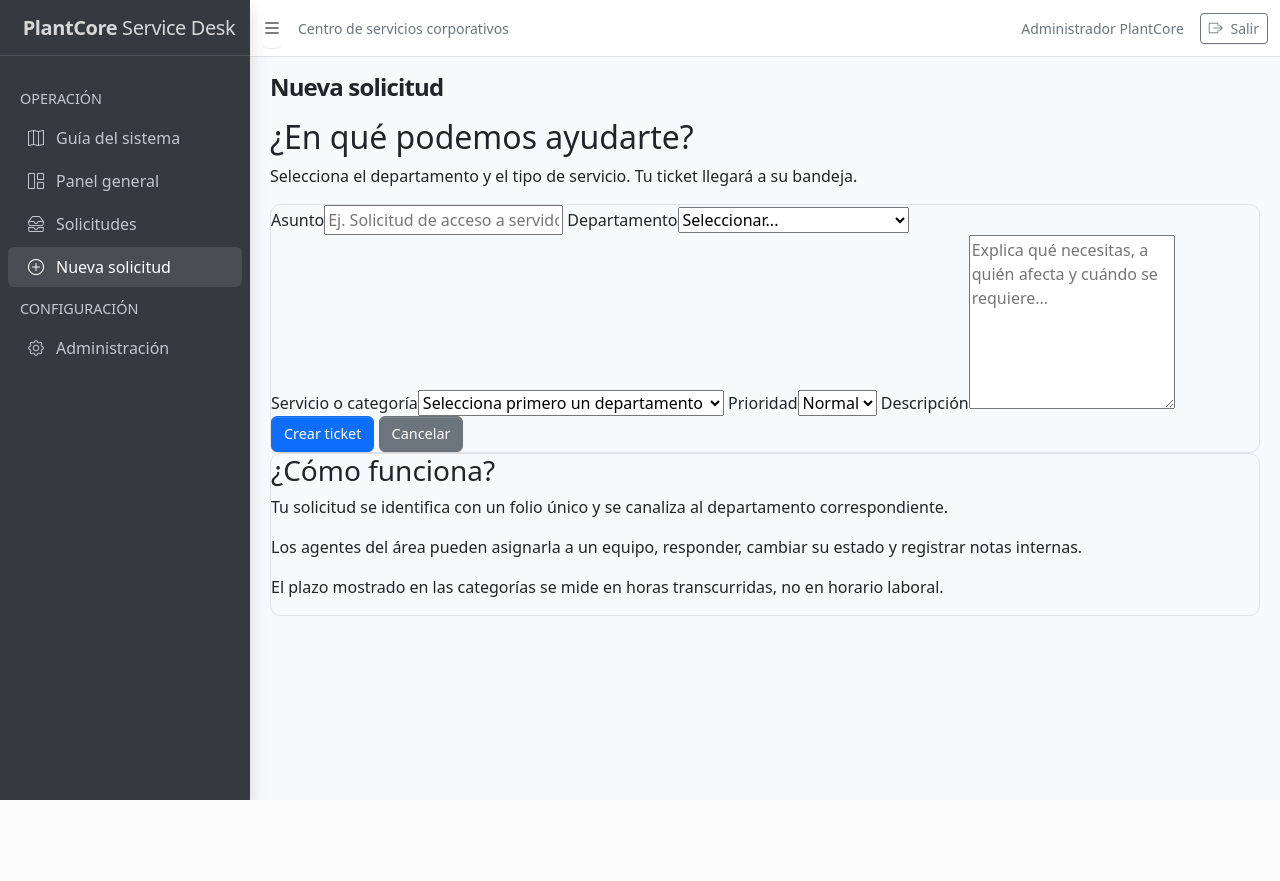
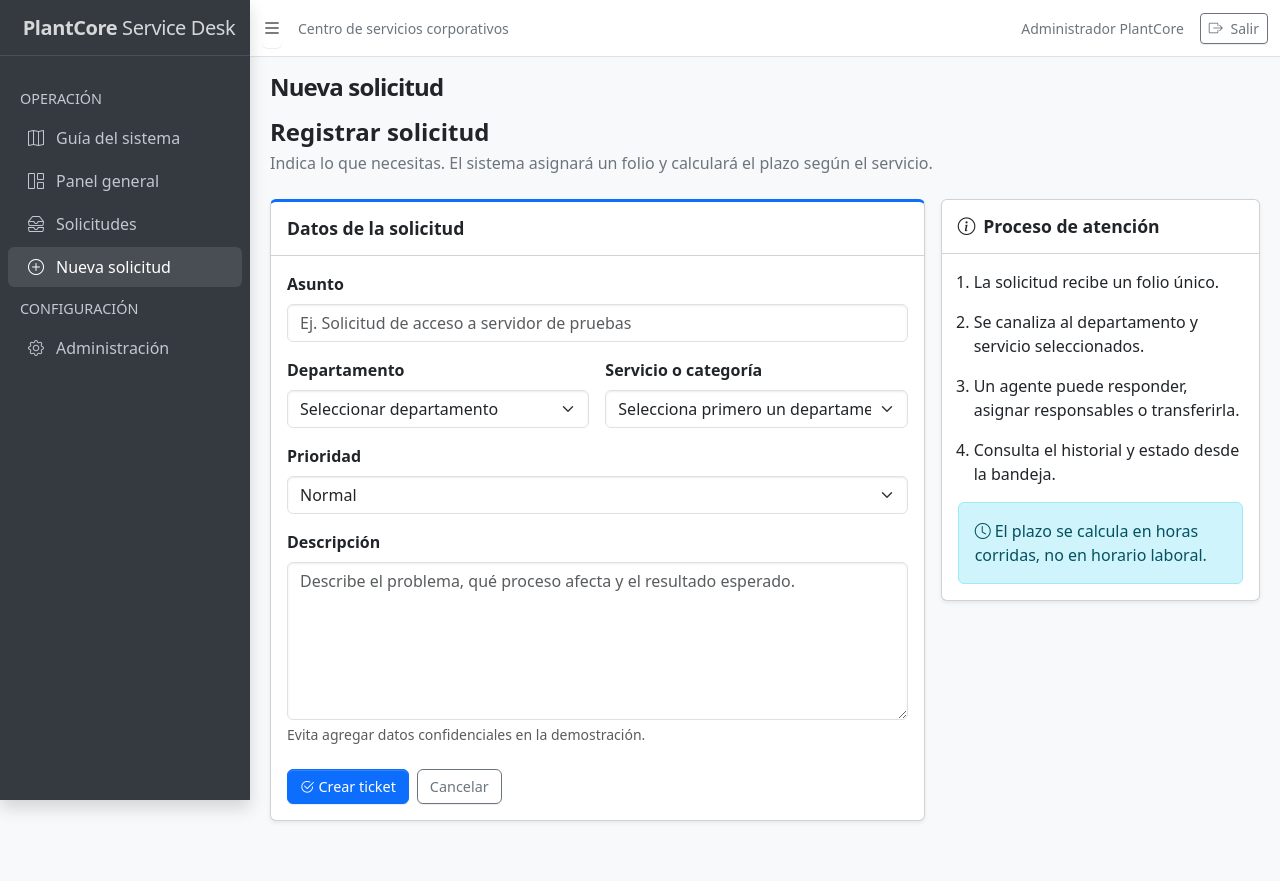
Before and after one commit to diegoarmando025/plantcore-service-desk, a Laravel app: page /tickets/create in a window 1280 px wide. Before the commit the page ends 800 px from the top, so only its background shows below. Run offline with Laravel 12, Linux system fonts and the light colour scheme; a user stored in the database is signed in; data comes from the database, SQL or seed files in the repository.

Commit message:
fix(ui): rebuild ticket creation as AdminLTE card and Bootstrap form

```diff
--- a/resources/views/tickets/create.blade.php
+++ b/resources/views/tickets/create.blade.php
@@ -1,13 +1,48 @@
 @extends('layouts.app')
 @section('heading','Nueva solicitud')
-@section('content')<div class="pageintro"><div><h2>¿En qué podemos ayudarte?</h2><p class="muted">Selecciona el departamento y el tipo de servicio. Tu ticket llegará a su bandeja.</p></div></div>
-<div class="twocol"><section class="panel pad"><form method="POST" action="{{ route('tickets.store') }}">@csrf
-<label>Asunto<input type="text" name="title" maxlength="180" minlength="5" value="{{ old('title') }}" placeholder="Ej. Solicitud de acceso a servidor de pruebas" required></label>
-<label>Departamento<select name="department_id" id="department" required><option value="">Seleccionar...</option>@foreach($departments as $dep)<option value="{{ $dep->id }}" @selected(old('department_id')==$dep->id)>{{ $dep->name }}</option>@endforeach</select></label>
-<label>Servicio o categoría<select name="ticket_category_id" id="category" required><option value="">Selecciona primero un departamento</option>@foreach($categories as $cat)<option data-department="{{ $cat->department_id }}" value="{{ $cat->id }}" @selected(old('ticket_category_id')==$cat->id)>{{ $cat->name }} · {{ $cat->sla_hours }} h</option>@endforeach</select></label>
-<label>Prioridad<select name="priority"><option value="normal">Normal</option><option value="low">Baja</option><option value="high">Alta</option><option value="critical">Crítica</option></select></label>
-<label>Descripción<textarea name="description" rows="7" minlength="10" maxlength="10000" placeholder="Explica qué necesitas, a quién afecta y cuándo se requiere..." required>{{ old('description') }}</textarea></label>
-<button class="btn btn-primary">Crear ticket</button> <a class="btn btn-secondary" href="{{ route('tickets.index') }}">Cancelar</a>
-</form></section><aside class="panel pad tip"><h3>¿Cómo funciona?</h3><p>Tu solicitud se identifica con un folio único y se canaliza al departamento correspondiente.</p><p>Los agentes del área pueden asignarla a un equipo, responder, cambiar su estado y registrar notas internas.</p><p class="muted">El plazo mostrado en las categorías se mide en horas transcurridas, no en horario laboral.</p></aside></div>
-<script>const d=document.getElementById('department'),c=document.getElementById('category');function filterCategories(){for(const o of c.options){if(!o.value)continue;o.hidden=o.dataset.department!==d.value;o.disabled=o.hidden}if(c.selectedOptions[0]?.disabled)c.value=''}d.addEventListener('change',filterCategories);filterCategories();</script>
+@section('content')
+<div class="mb-4"><h2 class="h4 fw-semibold text-body mb-1">Registrar solicitud</h2><p class="text-secondary mb-0">Indica lo que necesitas. El sistema asignará un folio y calculará el plazo según el servicio.</p></div>
+<div class="row g-3">
+ <div class="col-12 col-xl-8">
+  <div class="card card-primary card-outline shadow-sm">
+   <div class="card-header"><h3 class="card-title fw-semibold">Datos de la solicitud</h3></div>
+   <div class="card-body">
+    <form method="POST" action="{{ route('tickets.store') }}" id="ticket-create-form">
+     @csrf
+     <div class="mb-3"><label for="title" class="form-label fw-semibold">Asunto</label><input class="form-control" id="title" name="title" maxlength="180" minlength="5" value="{{ old('title') }}" placeholder="Ej. Solicitud de acceso a servidor de pruebas" required></div>
+     <div class="row g-3 mb-3">
+      <div class="col-md-6"><label for="department" class="form-label fw-semibold">Departamento</label><select class="form-select" name="department_id" id="department" required><option value="">Seleccionar departamento</option>@foreach($departments as $dep)<option value="{{ $dep->id }}" @selected(old('department_id')==$dep->id)>{{ $dep->name }}</option>@endforeach</select></div>
+      <div class="col-md-6"><label for="category" class="form-label fw-semibold">Servicio o categoría</label><select class="form-select" name="ticket_category_id" id="category" required><option value="">Selecciona primero un departamento</option>@foreach($categories as $cat)<option data-department="{{ $cat->department_id }}" value="{{ $cat->id }}" @selected(old('ticket_category_id')==$cat->id)>{{ $cat->name }} · {{ $cat->sla_hours }} h</option>@endforeach</select></div>
+     </div>
+     <div class="mb-3"><label for="priority" class="form-label fw-semibold">Prioridad</label><select name="priority" id="priority" class="form-select">@foreach(['low'=>'Baja','normal'=>'Normal','high'=>'Alta','critical'=>'Crítica'] as $value=>$label)<option value="{{ $value }}" @selected(old('priority','normal')===$value)>{{ $label }}</option>@endforeach</select></div>
+     <div class="mb-4"><label for="description" class="form-label fw-semibold">Descripción</label><textarea class="form-control" name="description" id="description" rows="6" minlength="10" maxlength="10000" placeholder="Describe el problema, qué proceso afecta y el resultado esperado." required>{{ old('description') }}</textarea><div class="form-text">Evita agregar datos confidenciales en la demostración.</div></div>
+     <div class="d-flex flex-wrap gap-2"><button class="btn btn-primary" type="submit"><i class="bi bi-check2-circle me-1"></i>Crear ticket</button><a class="btn btn-outline-secondary" href="{{ route('tickets.index') }}">Cancelar</a></div>
+    </form>
+   </div>
+  </div>
+ </div>
+ <div class="col-12 col-xl-4">
+  <div class="card shadow-sm">
+   <div class="card-header"><h3 class="card-title fw-semibold"><i class="bi bi-info-circle me-2"></i>Proceso de atención</h3></div>
+   <div class="card-body">
+    <ol class="ps-3 mb-3"><li class="mb-3">La solicitud recibe un folio único.</li><li class="mb-3">Se canaliza al departamento y servicio seleccionados.</li><li class="mb-3">Un agente puede responder, asignar responsables o transferirla.</li><li>Consulta el historial y estado desde la bandeja.</li></ol>
+    <div class="alert alert-info mb-0"><i class="bi bi-clock me-1"></i>El plazo se calcula en horas corridas, no en horario laboral.</div>
+   </div>
+  </div>
+ </div>
+</div>
+<script>
+(function(){
+const dep=document.getElementById('department'),cat=document.getElementById('category');
+function sync(){
+ for(const option of cat.options){
+  if(!option.value)continue;
+  const available=option.dataset.department===dep.value;
+  option.hidden=!available;option.disabled=!available;
+ }
+ if(cat.selectedOptions[0]?.disabled)cat.value='';
+}
+dep.addEventListener('change',sync);sync();
+})();
+</script>
 @endsection
```
